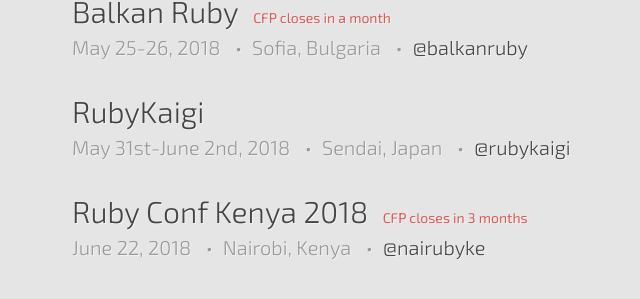
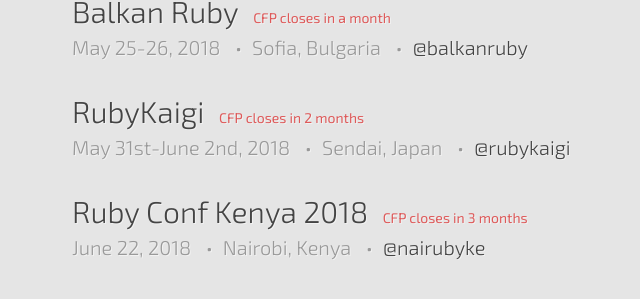
Before and after one commit to ruby-conferences/ruby-conferences.github.io, a Jekyll site: the page built from index.html, in a window 1280 px wide and 900 px high, scrolled down 1418 px. Shown: the part 151-450 px from the top of the window, without its empty margins (168-808 px from the left). Built offline with Jekyll 4.4.1, drawn with Linux system fonts in a browser that asks for light colours.

Commit message:
Add RubyKaigi CFP info

```diff
--- a/_data/current.yml
+++ b/_data/current.yml
@@ -88,6 +88,8 @@
   dates: "May 31st-June 2nd, 2018"
   url: http://rubykaigi.org/2018
   twitter: rubykaigi
+  cfp_phrase: CFP closes
+  cfp_date: "Feb 28, 2018"
 
 - name: Ruby Conf Kenya 2018
   location: Nairobi, Kenya
```
